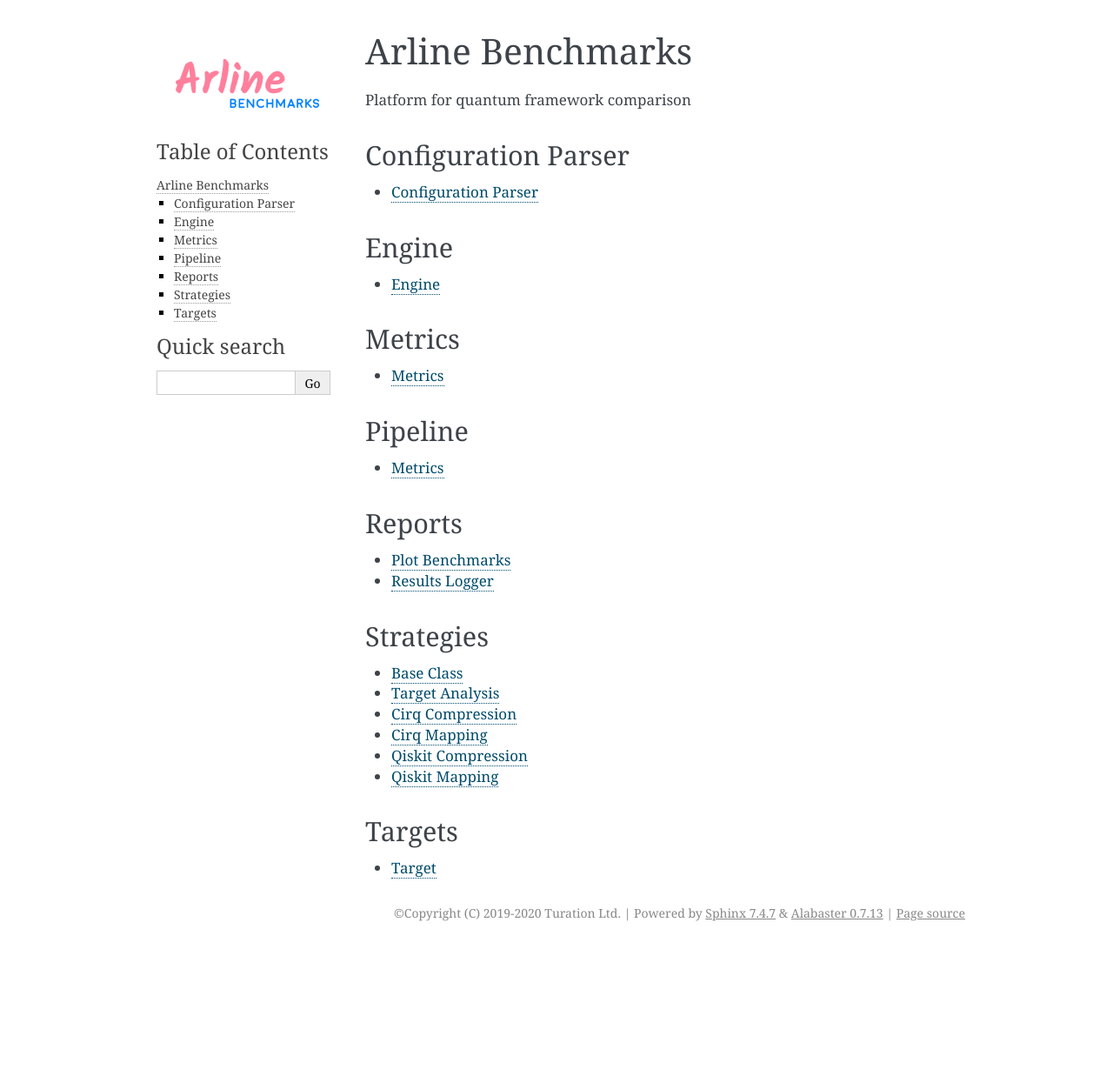
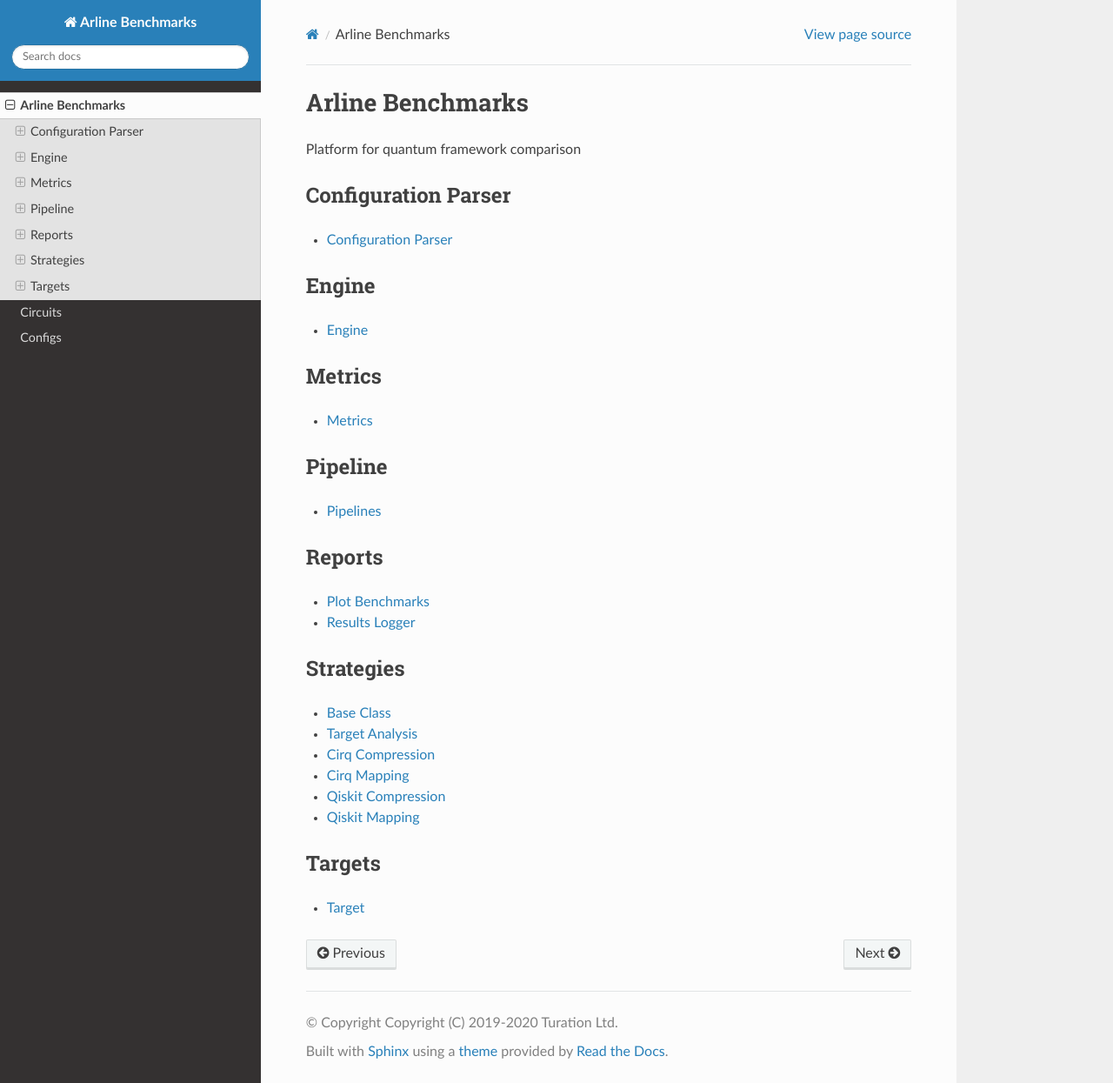
Before and after one commit to ArlineQ/arline_benchmarks, a Sphinx documentation site: the page built from docs/arline_benchmarks.rst, in a window 1280 px wide and 1245 px high. Shown: the whole window at 87% size. Built offline with Sphinx 7.4.7 and the Read the Docs theme 2.0.0, drawn with Linux system fonts in a browser that asks for light colours.

Commit message:
Add version 0.1.5

```diff
--- a/docs/conf.py
+++ b/docs/conf.py
@@ -33,17 +33,32 @@
 # -- Project information -----------------------------------------------------
 import os
 import sys
+import sphinx_rtd_theme
 
 sys.path.insert(0, os.path.abspath("../"))
-autodoc_mock_imports = ['_jsonnet']
+autodoc_mock_imports = [
+    '_jsonnet',
+    'pylatex',
+    'cpuinfo',
+    'psutil',
+    'pandas',
+    'tqdm',
+    'seaborn',
+    'matplotlib',
+    'cirq',
+    'qiskit',
+    'arline_quantum',
+]
 
 project = "Arline Benchmarks"
 copyright = "Copyright (C) 2019-2020 Turation Ltd"
 author = "Turation Ltd"
 
 # The full version, including alpha/beta/rc tags
-release = "0.1.4"
+release = "0.1.5"
 
+# The master toctree document.
+master_doc = "index"
 # -- General configuration ---------------------------------------------------
 
 # Add any Sphinx extension module names here, as strings. They can be
@@ -67,9 +82,8 @@ exclude_patterns = ["_build", "Thumbs.db", ".DS_Store"]
 
 # The theme to use for HTML and HTML Help pages.  See the documentation for
 # a list of builtin themes.
-#
-html_theme = "alabaster"
-html_theme_options = {"logo": "arline_benchmarks_logo.png", "fixed_sidebar": True}
+html_theme = 'sphinx_rtd_theme'
+html_theme_path = [sphinx_rtd_theme.get_html_theme_path()]
 
 html_sidebars = {
     "index": ["localtoc.html", "searchbox.html"],
--- a/docs/pipeline.rst
+++ b/docs/pipeline.rst
@@ -1,7 +1,7 @@
 .. _pipeline:
 
-Metrics
-=======
+Pipelines
+=========
 
 .. automodule:: arline_benchmarks.pipeline.pipeline
    :members:
--- /dev/null
+++ b/docs/requirements.txt
@@ -0,0 +1,3 @@
+numpy>=1.18.3
+scipy>=1.3.1
+sphinx-rtd-theme==0.4.3
--- a/setup.py
+++ b/setup.py
@@ -21,7 +21,7 @@ with open("README.md", "r") as fh:
 
 setuptools.setup(
     name="arline-benchmarks",
-    version="0.1.4",
+    version="0.1.5",
     author="Turation Ltd",
     author_email="info@arline.io",
     description="Automated benchmarking platform for quantum compilers",
@@ -43,7 +43,7 @@ setuptools.setup(
         "matplotlib>=3.2.1",
         "cirq~=0.6.0",
         "qiskit~=0.18.0",
-        "arline-quantum~=0.1.4",
+        "arline-quantum~=0.1.5",
     ],
     classifiers=[
         "Programming Language :: Python :: 3",
```
Also changed, not shown: README.md (+11 -9 lines), .readthedocs.yml (added).
